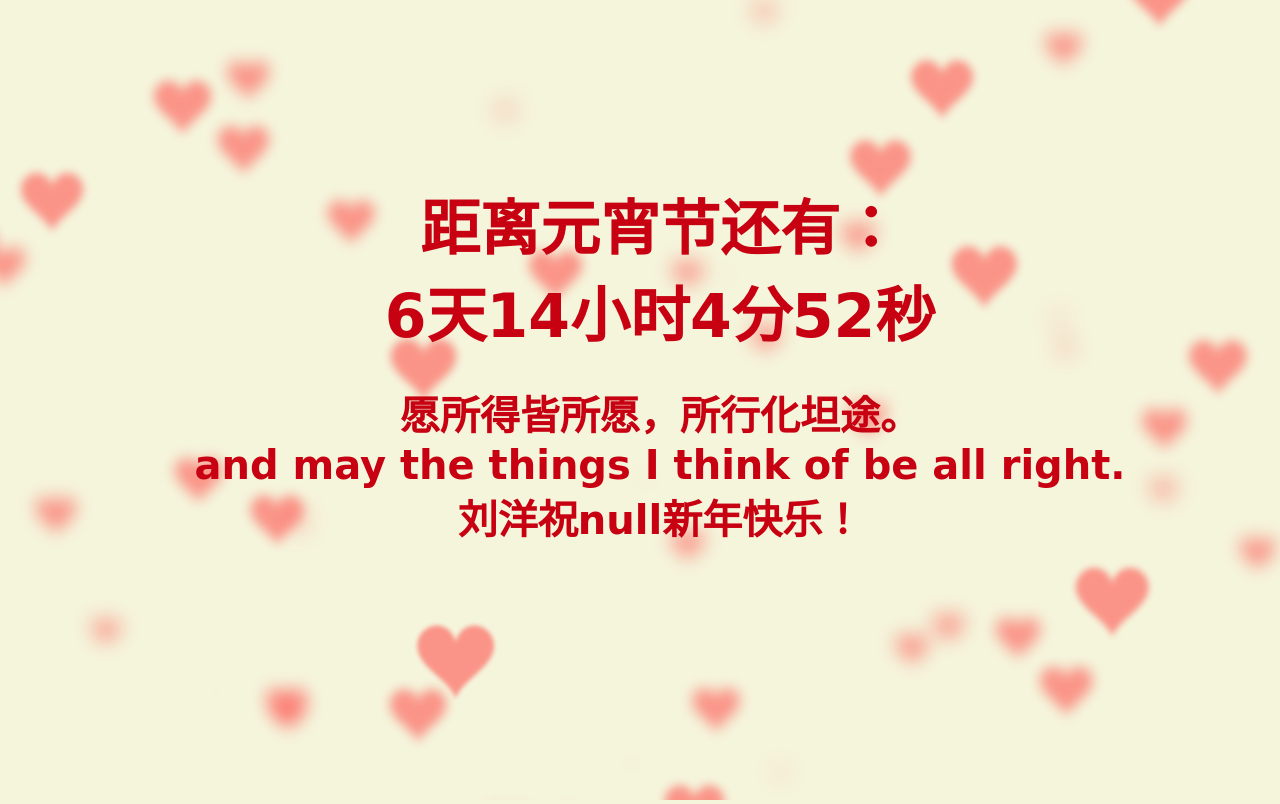
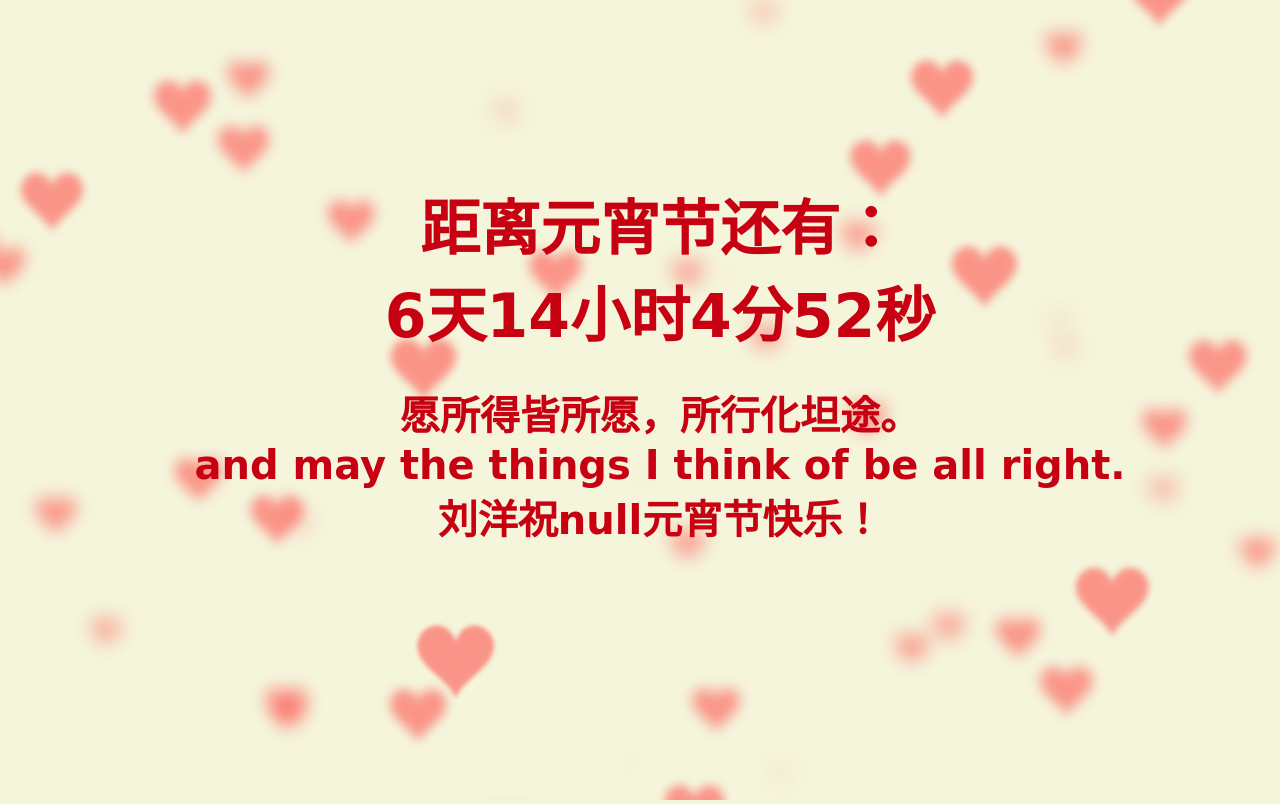
Before and after one commit to leonadis-liu/-NewYear.github.io, a plain HTML site: page index1.html in a window 1280 px wide. Drawn offline with Linux system fonts and the light colour scheme.

Commit message:
Update index1.html

```diff
--- a/index1.html
+++ b/index1.html
@@ -144,7 +144,7 @@ window.onload=function starttime(){
         var hour = parseInt(time/3600)-24*day;    // 小时 60*60 总小时数-过去的小时数=现在的小时数
         var minute = parseInt(time%3600/60); // 分 -(day*24) 以60秒为一整份 取余 剩下秒数 秒数/60 就是分钟数
         var second = parseInt(time%60);  // 以60秒为一整份 取余 剩下秒数
-        obj.innerHTML="<br>距离元宵节还有：<br>"+day+"天"+hour+"小时"+minute+"分"+second+"秒"+"<br><span>愿所得皆所愿，所行化坦途。<br>and may the things I think of be all right.<br>刘洋祝"+window.sessionStorage.getItem('name')+"新年快乐！"+"</span>"
+        obj.innerHTML="<br>距离元宵节还有：<br>"+day+"天"+hour+"小时"+minute+"分"+second+"秒"+"<br><span>愿所得皆所愿，所行化坦途。<br>and may the things I think of be all right.<br>刘洋祝"+window.sessionStorage.getItem('name')+"元宵节快乐！"+"</span>"
         return true;
     }
 </script>
```
